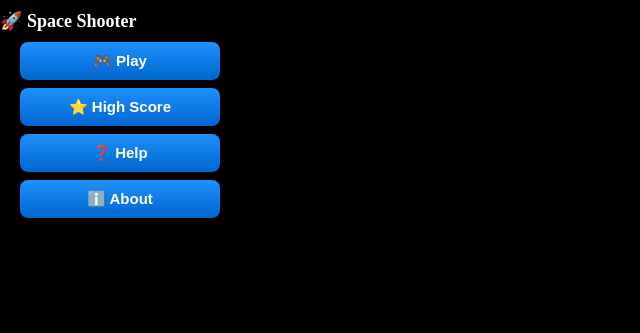
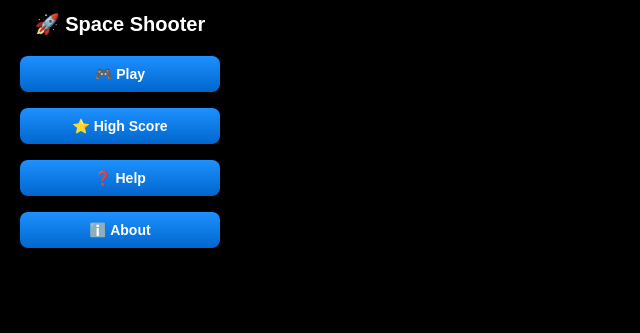
Before and after one commit to tasmon/Space-Shooter, a plain HTML site: page index.html in a window 1280 px wide. Shown: the whole page, without its empty margins (0-640 px from the left). Drawn offline with Linux system fonts and the light colour scheme.

Commit message:
style.css

```diff
--- a/style.css
+++ b/style.css
@@ -5,21 +5,31 @@ html, body {
   height: 320px;
   overflow: hidden;
   background: #000;
+  font-family: Arial, sans-serif;
 }
 
-h1, h2 {
+h1 {
+  margin: 12px 0;
+  color: #fff;
+  font-size: 20px;
+  font-weight: bold;
+  text-align: center; /* center only titles */
+}
+
+h2 {
   margin: 10px 0;
   color: #fff;
-  font-size: 18px;
+  font-size: 16px;
   font-weight: bold;
+  text-align: center;
 }
 
 p {
   margin: 6px 12px;
   color: #fff;
-  font-size: 14px;
+  font-size: 13px;
   line-height: 1.4;
-  text-align: left; /* keep text left aligned */
+  text-align: left; /* keep paragraphs readable */
 }
 
 #menu, .page {
@@ -31,7 +41,10 @@ p {
 }
 
 #menu.active, .page.active {
-  display: block;
+  display: flex;
+  flex-direction: column;
+  justify-content: flex-start;
+  align-items: center;
 }
 
 button {
@@ -39,7 +52,7 @@ button {
   width: 200px;
   margin: 8px auto; /* center buttons only */
   padding: 10px;
-  font-size: 15px;
+  font-size: 14px;
   font-weight: bold;
   color: #fff;
   background: linear-gradient(180deg, #1e90ff, #0066cc);
```
